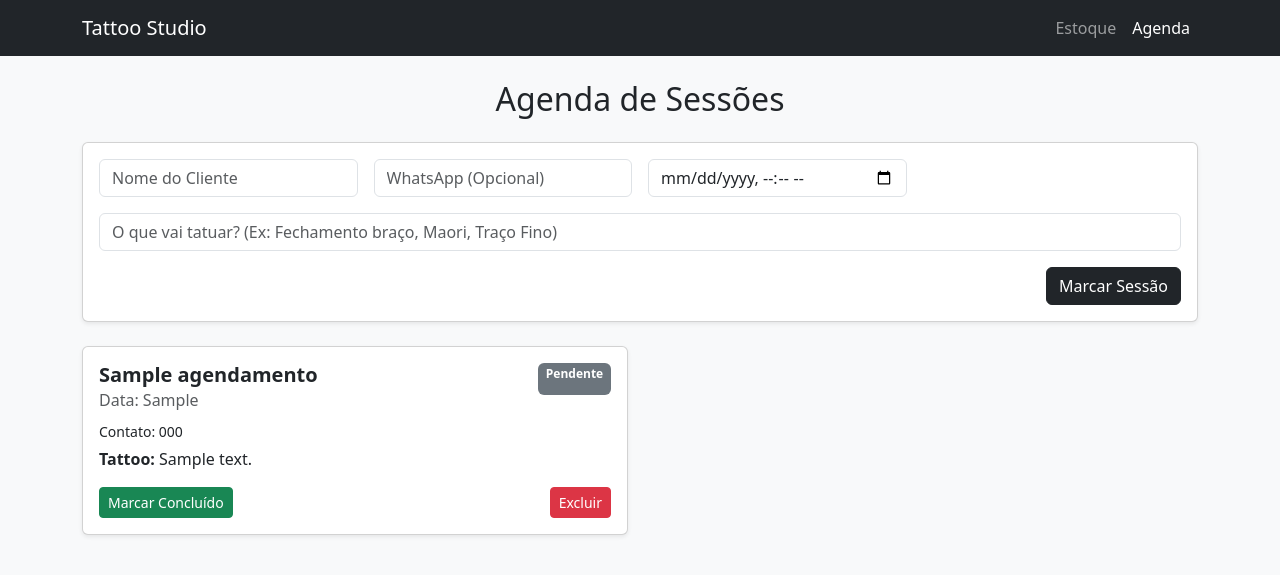
After one commit to daiogocrs/sistema_tatuagem, a Flask app: page /agenda in a window 1280 px wide. The commit adds this page. Shown: the top 575 px of the page. Run offline with Flask 3, Linux system fonts and the light colour scheme; tables that the repository leaves empty hold one stand-in row (values such as "Sample post").

Commit message:
agenda/sessions

```diff
--- a/app.py
+++ b/app.py
@@ -1,6 +1,7 @@
 from flask import Flask, render_template, request, redirect, url_for
 import sqlite3
 import os
+from datetime import datetime
 
 app = Flask(__name__)
 DATABASE = 'estudio.db'
@@ -8,6 +9,7 @@ DATABASE = 'estudio.db'
 def init_db():
     conn = sqlite3.connect(DATABASE)
     cursor = conn.cursor()
+
     cursor.execute('''
         CREATE TABLE IF NOT EXISTS estoque (
             id INTEGER PRIMARY KEY AUTOINCREMENT,
@@ -16,6 +18,18 @@ def init_db():
             quantidade INTEGER NOT NULL
         )
     ''')
+
+    cursor.execute('''
+        CREATE TABLE IF NOT EXISTS agendamentos (
+            id INTEGER PRIMARY KEY AUTOINCREMENT,
+            nome_cliente TEXT NOT NULL,
+            telefone TEXT,
+            data_hora TEXT NOT NULL,
+            descricao_tatuagem TEXT,
+            status TEXT DEFAULT 'Pendente'
+        )
+    ''')
+
     conn.commit()
     conn.close()
 
@@ -67,6 +81,53 @@ def deletar_material(id):
     conn.close()
     return redirect(url_for('index'))
 
+
+@app.route('/agenda')
+def agenda():
+    conn = sqlite3.connect(DATABASE)
+
+    agora = datetime.now().strftime('%Y-%m-%dT%H:%M')
+
+    conn.execute("UPDATE agendamentos SET status = 'Concluído' WHERE data_hora < ? AND status = 'Pendente'", (agora,))
+    conn.commit()
+
+    conn.row_factory = sqlite3.Row
+    agendamentos = conn.execute("SELECT * FROM agendamentos ORDER BY status DESC, data_hora ASC").fetchall()
+    conn.close()
+
+    return render_template('agenda.html', agendamentos=agendamentos)
+
+@app.route('/novo_agendamento', methods=['POST'])
+def novo_agendamento():
+    cliente = request.form['cliente']
+    telefone = request.form['telefone']
+    data_hora = request.form['data_hora']
+    descricao = request.form['descricao']
+
+    conn = sqlite3.connect(DATABASE)
+    conn.execute('INSERT INTO agendamentos (nome_cliente, telefone, data_hora, descricao_tatuagem) VALUES (?, ?, ?, ?)',
+                 (cliente, telefone, data_hora, descricao))
+    conn.commit()
+    conn.close()
+
+    return redirect(url_for('agenda'))
+
+@app.route('/mudar_status_agenda/<int:id>/<status>')
+def mudar_status_agenda(id, status):
+    conn = sqlite3.connect(DATABASE)
+    conn.execute('UPDATE agendamentos SET status = ? WHERE id = ?', (status, id))
+    conn.commit()
+    conn.close()
+    return redirect(url_for('agenda'))
+
+@app.route('/deletar_agendamento/<int:id>')
+def deletar_agendamento(id):
+    conn = sqlite3.connect(DATABASE)
+    conn.execute('DELETE FROM agendamentos WHERE id = ?', (id))
+    conn.commit()
+    conn.close()
+    return redirect(url_for('agenda'))
+
 if __name__ == '__main__':
     init_db()
     app.run(debug=True)
--- /dev/null
+++ b/templates/agenda.html
@@ -0,0 +1,103 @@
+<!DOCTYPE html>
+<html lang="pt-BR">
+
+<head>
+    <meta charset="UTF-8">
+    <meta name="viewport" content="width=device-width, initial-scale=1.0">
+    <title>Estúdio - Agenda</title>
+    <link href="https://cdn.jsdelivr.net/npm/bootstrap@5.3.0/dist/css/bootstrap.min.css" rel="stylesheet">
+</head>
+
+<body class="bg-light">
+
+    <nav class="navbar navbar-expand-lg navbar-dark bg-dark mb-4">
+        <div class="container">
+            <a class="navbar-brand" href="/">Tattoo Studio</a>
+            <div class="navbar-nav">
+                <a class="nav-link" href="/">Estoque</a>
+                <a class="nav-link active" href="/agenda">Agenda</a>
+            </div>
+        </div>
+    </nav>
+
+    <div class="container">
+        <h2 class="mb-4 text-center">Agenda de Sessões</h2>
+
+        <div class="card mb-4 shadow-sm">
+            <div class="card-body">
+                <form action="/novo_agendamento" method="POST" class="row g-3">
+                    <div class="col-md-3">
+                        <input type="text" name="cliente" class="form-control" placeholder="Nome do Cliente" required>
+                    </div>
+                    <div class="col-md-3">
+                        <input type="text" name="telefone" class="form-control" placeholder="WhatsApp (Opcional)">
+                    </div>
+                    <div class="col-md-3">
+                        <input type="datetime-local" name="data_hora" class="form-control" required>
+                    </div>
+                    <div class="col-md-12">
+                        <input type="text" name="descricao" class="form-control"
+                            placeholder="O que vai tatuar? (Ex: Fechamento braço, Maori, Traço Fino)">
+                    </div>
+                    <div class="col-md-12 text-end">
+                        <button type="submit" class="btn btn-dark">Marcar Sessão</button>
+                    </div>
+                </form>
+            </div>
+        </div>
+
+        <div class="row">
+            {% for agendamento in agendamentos %}
+            <div class="col-md-6 mb-3">
+                <div
+                    class="card shadow-sm {% if agendamento['status'] == 'Concluído' %}bg-success text-white bg-opacity-75{% endif %}">
+                    <div class="card-body">
+                        <div class="d-flex justify-content-between">
+                            <h5 class="card-title fw-bold">{{ agendamento['nome_cliente'] }}</h5>
+                            <span class="badge bg-secondary">{{ agendamento['status'] }}</span>
+                        </div>
+                        <h6
+                            class="card-subtitle mb-2 text-muted {% if agendamento['status'] == 'Concluído' %}text-white{% endif %}">
+                            Data: {{ agendamento['data_hora'].replace('T', ' às ') }}
+                        </h6>
+                        <p class="card-text mb-1"><small>Contato: {{ agendamento['telefone'] }}</small></p>
+                        <p class="card-text"><strong>Tattoo:</strong> {{ agendamento['descricao_tatuagem'] }}</p>
+
+                        <div class="mt-3">
+                            {% if agendamento['status'] == 'Pendente' %}
+                            <a href="/mudar_status_agenda/{{ agendamento['id'] }}/Concluído"
+                                class="btn btn-sm btn-success">Marcar Concluído</a>
+                            {% else %}
+                            <a href="/mudar_status_agenda/{{ agendamento['id'] }}/Pendente"
+                                class="btn btn-sm btn-warning">Desfazer</a>
+                            {% endif %}
+                            <a href="/deletar_agendamento/{{ agendamento['id'] }}"
+                                class="btn btn-sm btn-danger float-end">Excluir</a>
+                        </div>
+                    </div>
+                </div>
+            </div>
+            {% else %}
+            <div class="col-12">
+                <div class="alert alert-secondary text-center" role="alert">
+                    Nenhum cliente agendado.
+                </div>
+            </div>
+            {% endfor %}
+        </div>
+    </div>
+
+    <script>
+        const inputData = document.querySelector('input[name="data_hora"]');
+
+        const agora = new Date();
+        agora.setMinutes(agora.getMinutes() - agora.getTimezoneOffset());
+
+        const dataFormatada = agora.toISOString().slice(0, 16);
+
+        inputData.min = dataFormatada;
+    </script>
+
+</body>
+
+</html>
```
Also changed, not shown: templates/index.html (+25 -6 lines).
